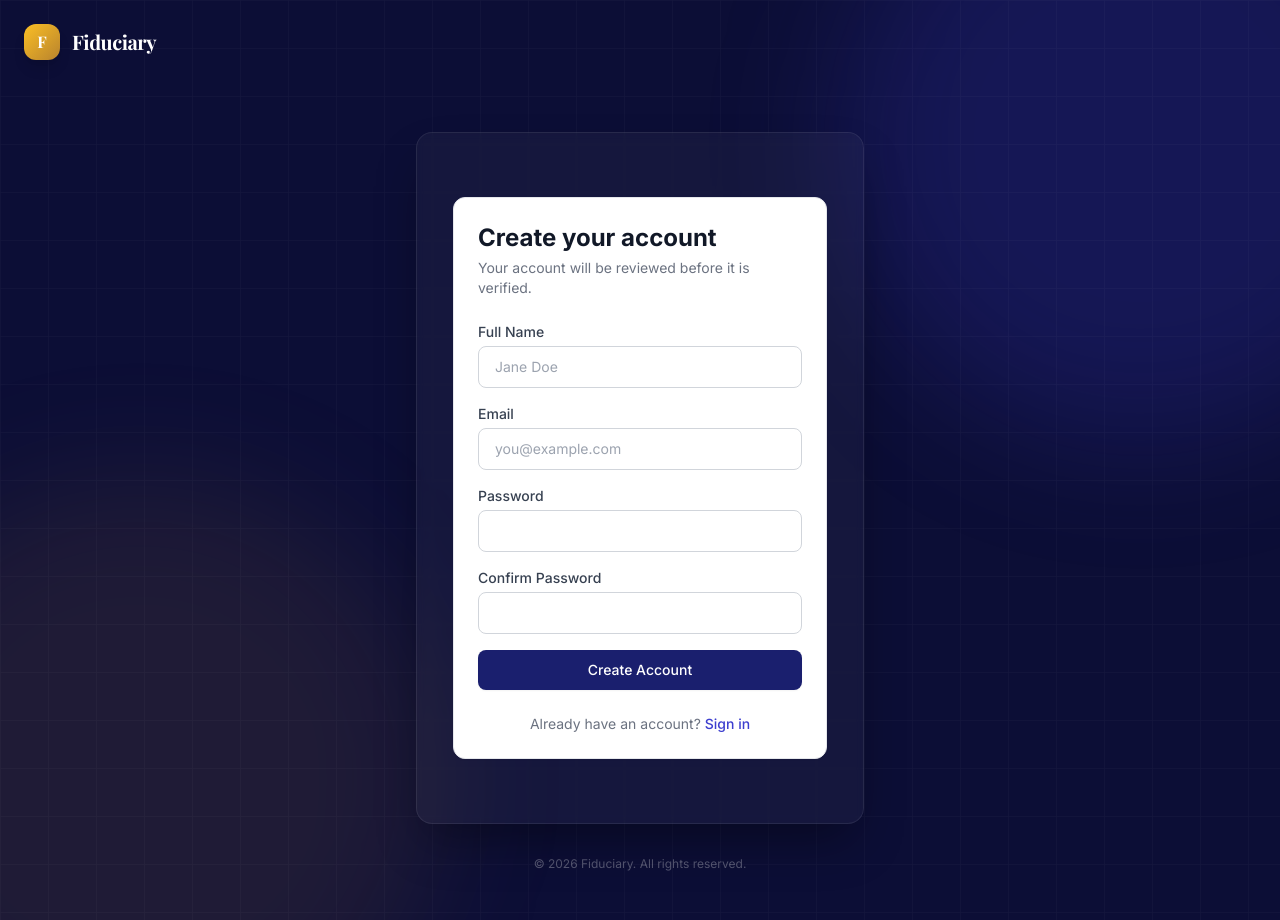
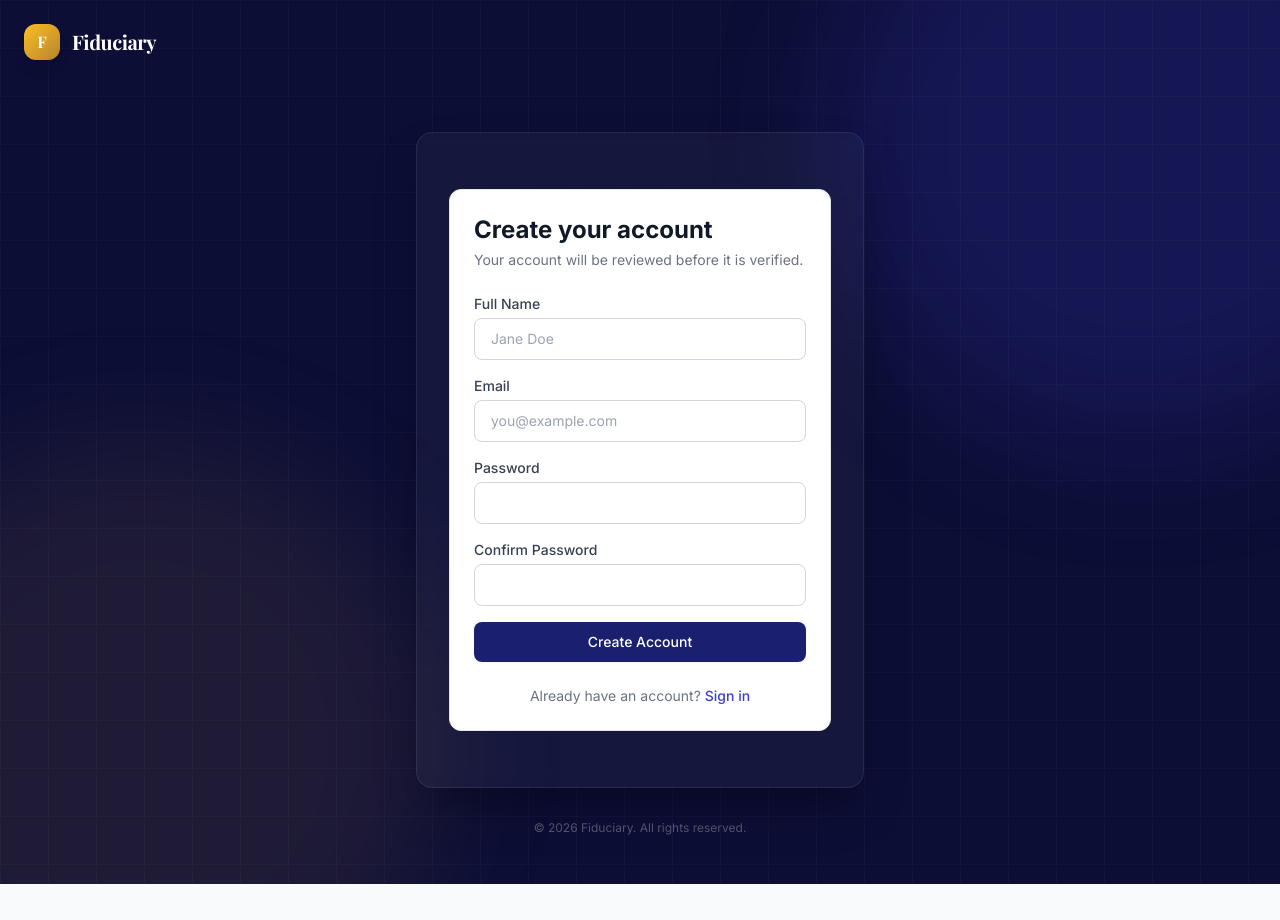
Before and after one commit to Chiemelie-2/System, a Next.js app: page /register in a window 1280 px wide. After the commit the page ends 884 px from the top, so only its background shows below. Built offline with nearby package versions, Linux system fonts and the light colour scheme; no server answers.

Commit message:
FIX THE REG1  PAGE ERROR

```diff
--- a/app/(auth)/register/page.tsx
+++ b/app/(auth)/register/page.tsx
@@ -43,7 +43,7 @@ export default function RegisterPage() {
   }
 
   return (
-    <div className="w-full max-w-md mx-auto px-1 py-8">
+    <div className="w-full max-w-md mx-auto  py-6">
       <Card>
         <div className="mb-6">
           <h1 className="text-2xl font-bold text-gray-900">Create your account</h1>
```
